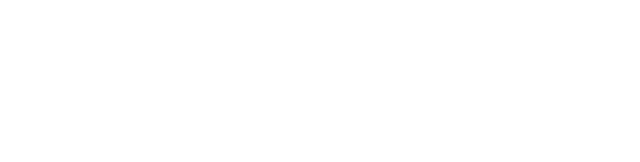
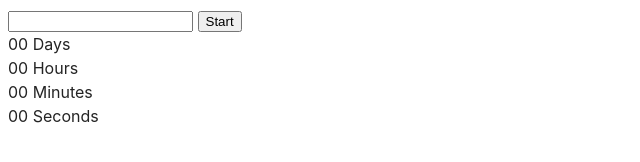
Before and after one commit to VadymLantukh/JS-HW10-Promise, a website built with Vite: page src/1-timer.html in a window 1280 px wide. Shown: the whole page, without its empty margins (0-640 px from the left). Built offline with nearby package versions, Linux system fonts and the light colour scheme.

Commit message:
Add framework "flarpickr" and html tag for 1-timer.html

```diff
--- a/package.json
+++ b/package.json
@@ -9,12 +9,13 @@
     "preview": "vite preview"
   },
   "devDependencies": {
-    "vite": "^4.5.2",
-    "glob": "^8.1.0"
+    "glob": "^8.1.0",
+    "vite": "^4.5.2"
   },
   "author": "Alexander Repeta <alexander.repeta@gmail.com>",
   "license": "ISC",
   "dependencies": {
+    "flatpickr": "^4.6.13",
     "vite-plugin-full-reload": "^1.0.5",
     "vite-plugin-html-inject": "^1.0.1"
   }
--- a/src/1-timer.html
+++ b/src/1-timer.html
@@ -1,13 +1,35 @@
 <!DOCTYPE html>
 <html lang="en">
-<head>
-    <meta charset="UTF-8">
-    <meta name="viewport" content="width=device-width, initial-scale=1.0">
+  <head>
+    <meta charset="UTF-8" />
+    <meta name="viewport" content="width=device-width, initial-scale=1.0" />
     <title>Timer</title>
-    <link rel="stylesheet" href="./css/styles.css">
-</head>
-<body>
+    <link rel="stylesheet" href="./css/styles.css" />
+  </head>
+  <body>
+
+    <input type="text" id="datetime-picker" />
+    <button type="button" data-start>Start</button>
+
+    <div class="timer">
+      <div class="field">
+        <span class="value" data-days>00</span>
+        <span class="label">Days</span>
+      </div>
+      <div class="field">
+        <span class="value" data-hours>00</span>
+        <span class="label">Hours</span>
+      </div>
+      <div class="field">
+        <span class="value" data-minutes>00</span>
+        <span class="label">Minutes</span>
+      </div>
+      <div class="field">
+        <span class="value" data-seconds>00</span>
+        <span class="label">Seconds</span>
+      </div>
+    </div>
 
     <script type="module" src="./js/1-timer.js"></script>
-</body>
+  </body>
 </html>
--- a/src/js/1-timer.js
+++ b/src/js/1-timer.js
@@ -0,0 +1,2 @@
+import flatpickr from 'flatpickr';
+import 'flatpickr/dist/flatpickr.min.css';
```
Also changed, not shown: 1 other file.
